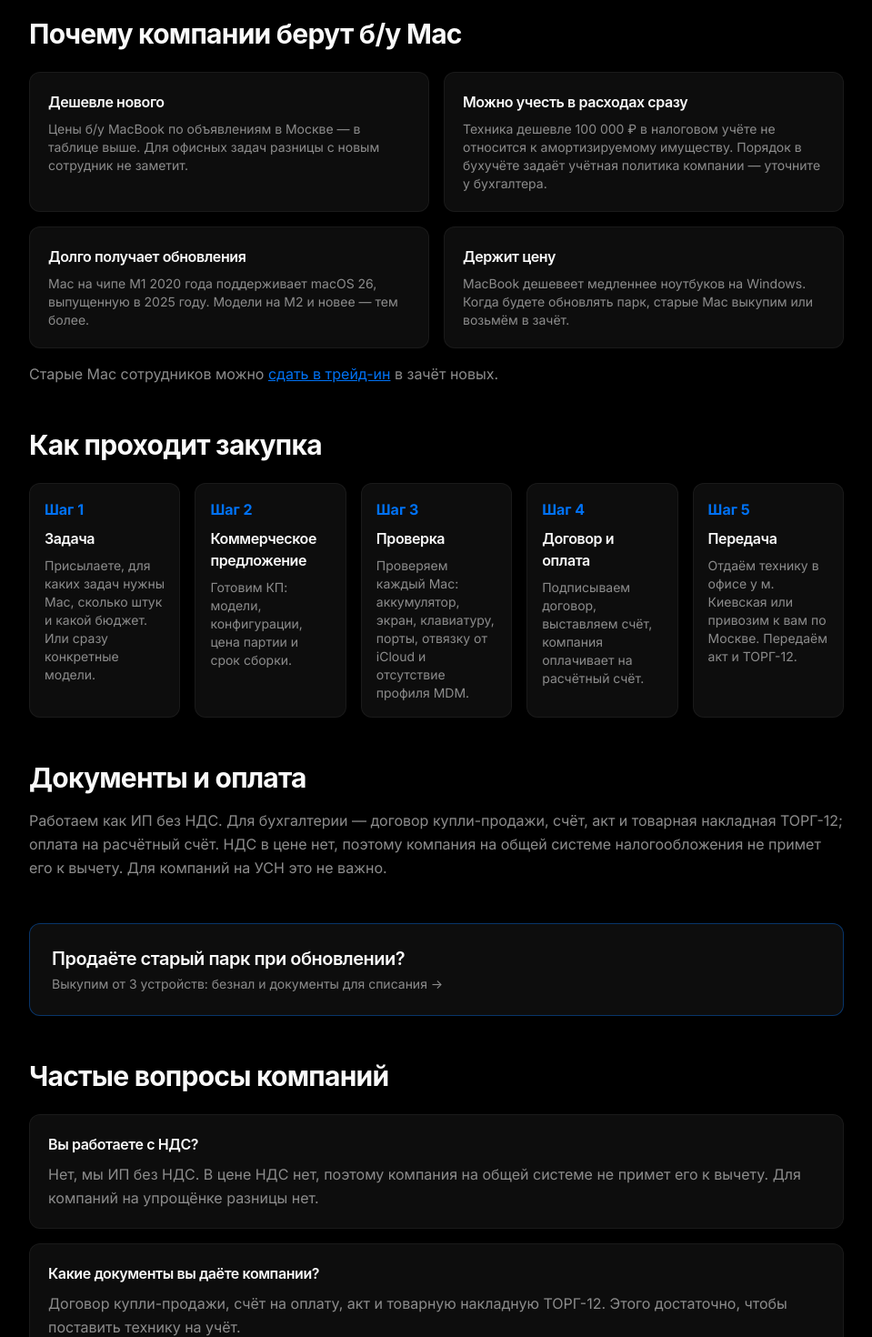
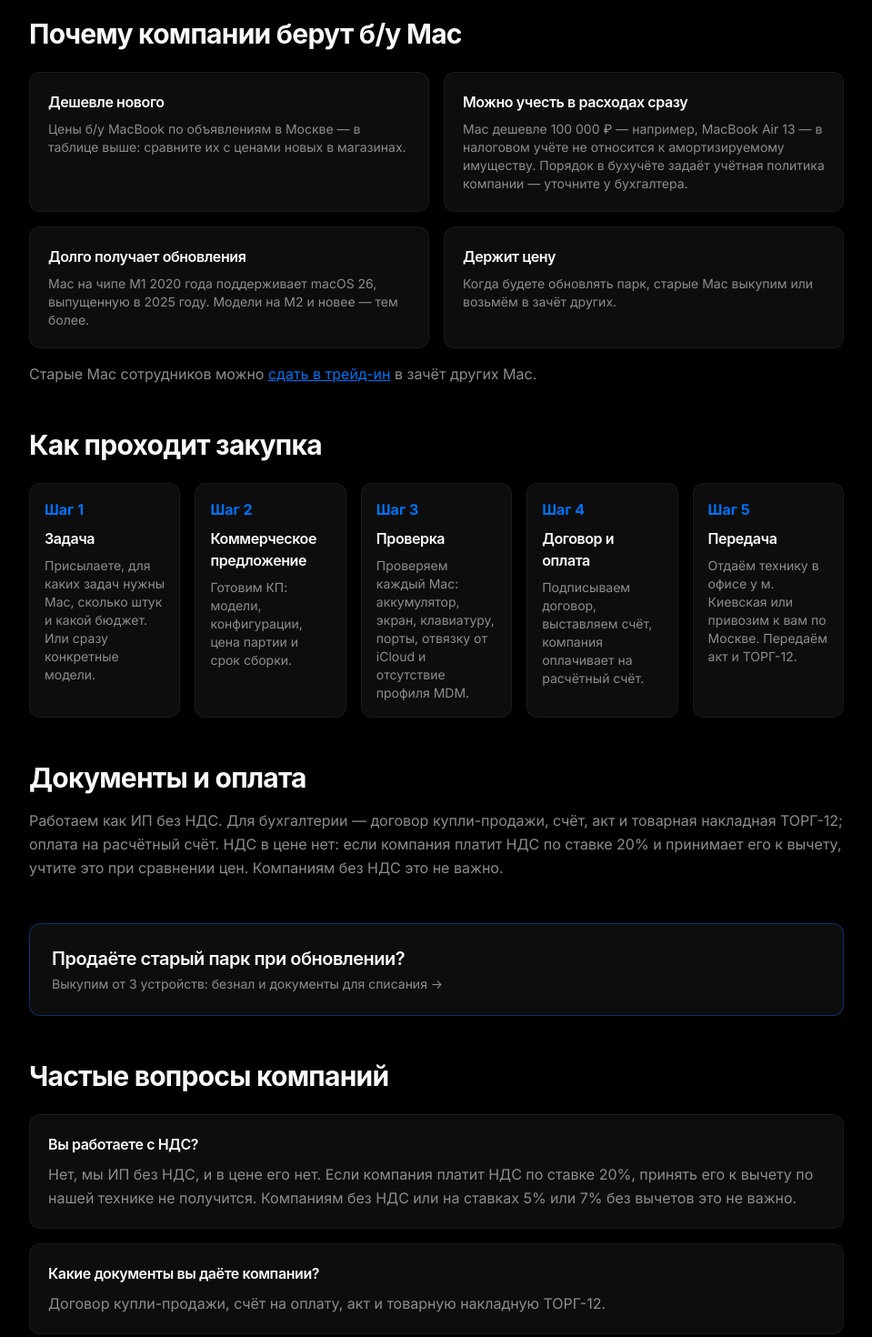
Before and after one commit to kapralovri/bestmac-avito-apple, a Next.js app: page /business in a window 1280 px wide. Shown: the part 1200-2670 px from the top of the page at 91% size, without its empty margins (160-1119 px from the left). Built offline with nearby package versions, Linux system fonts and the light colour scheme; no server answers.

Commit message:
fix(business): формулировки из ревью — НДС для УСН, без непроверяемых утверждений
Co-Authored-By: Claude Opus 5.5 (1M context) <noreply@anthropic.com>

```diff
--- a/app/business/page.tsx
+++ b/app/business/page.tsx
@@ -133,7 +133,7 @@ export default async function BusinessPage() {
           <p className="text-muted-foreground mt-4">
             Старые Mac сотрудников можно{' '}
             <Link href="/trade-in" className="text-primary underline">сдать в трейд-ин</Link>{' '}
-            в зачёт новых.
+            в зачёт других Mac.
           </p>
         </section>
 
--- a/src/data/business.ts
+++ b/src/data/business.ts
@@ -34,11 +34,11 @@ export const BUSINESS_TERMS = [
 export const BUSINESS_REASONS = [
   {
     title: 'Дешевле нового',
-    text: 'Цены б/у MacBook по объявлениям в Москве — в таблице выше. Для офисных задач разницы с новым сотрудник не заметит.',
+    text: 'Цены б/у MacBook по объявлениям в Москве — в таблице выше: сравните их с ценами новых в магазинах.',
   },
   {
     title: 'Можно учесть в расходах сразу',
-    text: 'Техника дешевле 100 000 ₽ в налоговом учёте не относится к амортизируемому имуществу. Порядок в бухучёте задаёт учётная политика компании — уточните у бухгалтера.',
+    text: 'Mac дешевле 100 000 ₽ — например, MacBook Air 13 — в налоговом учёте не относится к амортизируемому имуществу. Порядок в бухучёте задаёт учётная политика компании — уточните у бухгалтера.',
   },
   {
     title: 'Долго получает обновления',
@@ -46,7 +46,7 @@ export const BUSINESS_REASONS = [
   },
   {
     title: 'Держит цену',
-    text: 'MacBook дешевеет медленнее ноутбуков на Windows. Когда будете обновлять парк, старые Mac выкупим или возьмём в зачёт.',
+    text: 'Когда будете обновлять парк, старые Mac выкупим или возьмём в зачёт других.',
   },
 ];
 
@@ -60,17 +60,17 @@ export const BUSINESS_STEPS = [
 
 export const BUSINESS_DOCS =
   'Работаем как ИП без НДС. Для бухгалтерии — договор купли-продажи, счёт, акт и товарная накладная '
-  + 'ТОРГ-12; оплата на расчётный счёт. НДС в цене нет, поэтому компания на общей системе '
-  + 'налогообложения не примет его к вычету. Для компаний на УСН это не важно.';
+  + 'ТОРГ-12; оплата на расчётный счёт. НДС в цене нет: если компания платит НДС по ставке 20% '
+  + 'и принимает его к вычету, учтите это при сравнении цен. Компаниям без НДС это не важно.';
 
 export const BUSINESS_FAQ = [
   {
     question: 'Вы работаете с НДС?',
-    answer: 'Нет, мы ИП без НДС. В цене НДС нет, поэтому компания на общей системе не примет его к вычету. Для компаний на упрощёнке разницы нет.',
+    answer: 'Нет, мы ИП без НДС, и в цене его нет. Если компания платит НДС по ставке 20%, принять его к вычету по нашей технике не получится. Компаниям без НДС или на ставках 5% или 7% без вычетов это не важно.',
   },
   {
     question: 'Какие документы вы даёте компании?',
-    answer: 'Договор купли-продажи, счёт на оплату, акт и товарную накладную ТОРГ-12. Этого достаточно, чтобы поставить технику на учёт.',
+    answer: 'Договор купли-продажи, счёт на оплату, акт и товарную накладную ТОРГ-12.',
   },
   {
     question: 'Какая гарантия на б/у MacBook для компании?',
```
Also changed, not shown: 1 other file (tests, documents, lock files or other folders).
